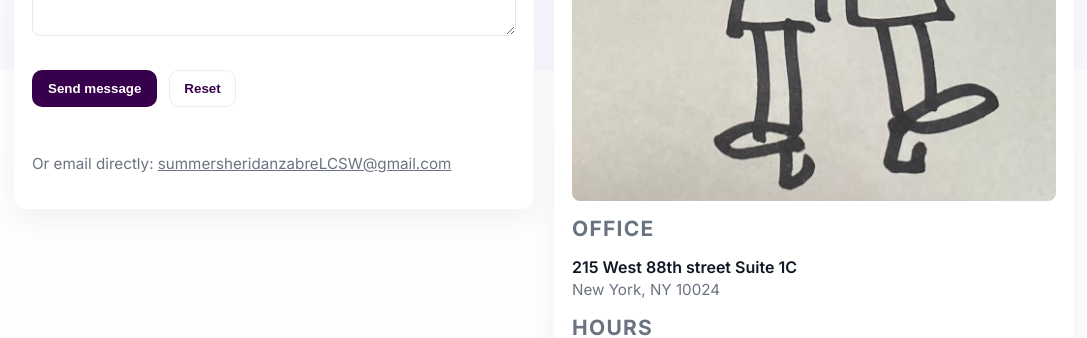
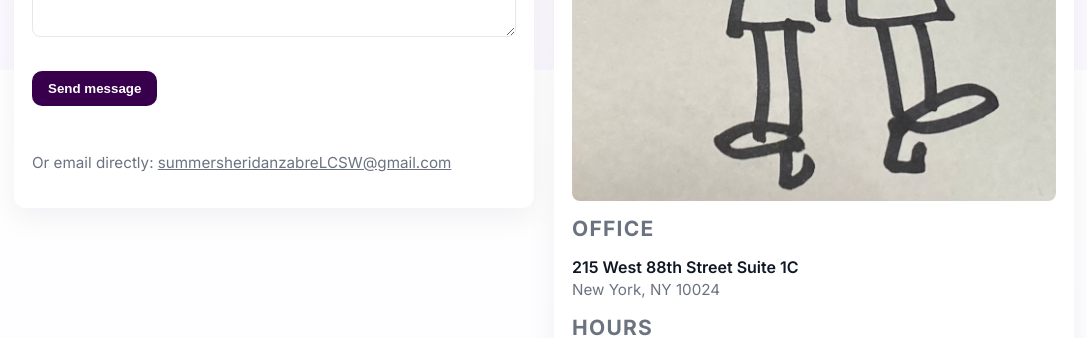
Before and after one commit to zabroski/play, a React (Create React App) app: page / in a window 1280 px wide. Shown: the part 2330-2668 px from the top of the page, without its empty margins (96-1183 px from the left). Built offline with nearby package versions, Linux system fonts and the light colour scheme; no server answers.

Commit message:
fixed tyo

```diff
--- a/src/components/Contact/Contact.jsx
+++ b/src/components/Contact/Contact.jsx
@@ -102,9 +102,9 @@ export default function Contact() {
                 {isSending ? "Sending…" : "Send message"}
               </button>
 
-              <button type="button" className="btn-ghost" onClick={handleReset}>
+              {/* <button type="button" className="btn-ghost" onClick={handleReset}>
                 Reset
-              </button>
+              </button> */}
             </div>
 
             <div aria-live="polite" style={{ marginTop: 12 }}>
@@ -136,7 +136,7 @@ export default function Contact() {
                 rel="noopener noreferrer"
                 className="address-link"
               >
-                <div style={{ fontWeight: 600 }}>215 West 88th street Suite 1C</div>
+                <div style={{ fontWeight: 600 }}>215 West 88th Street Suite 1C</div>
                 <div className="text-muted">New York, NY 10024</div>
               </a>
 
```
